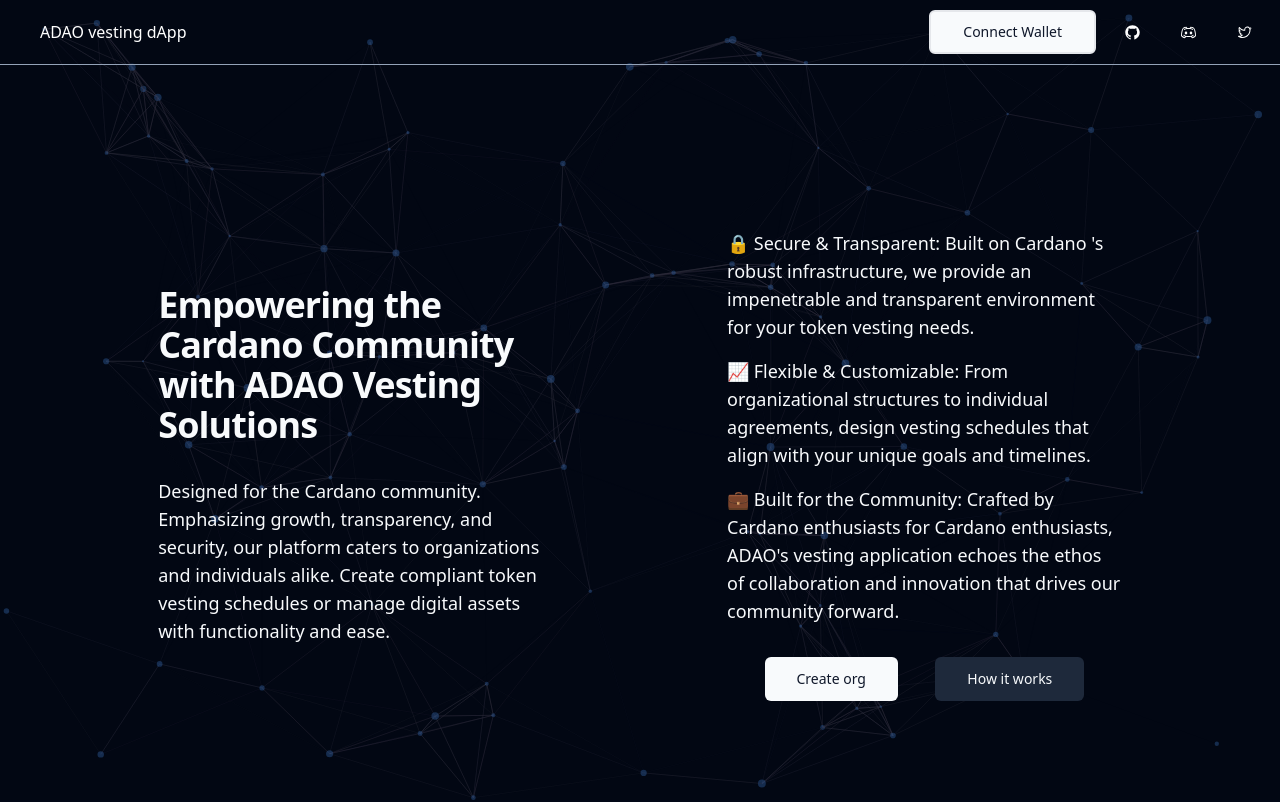
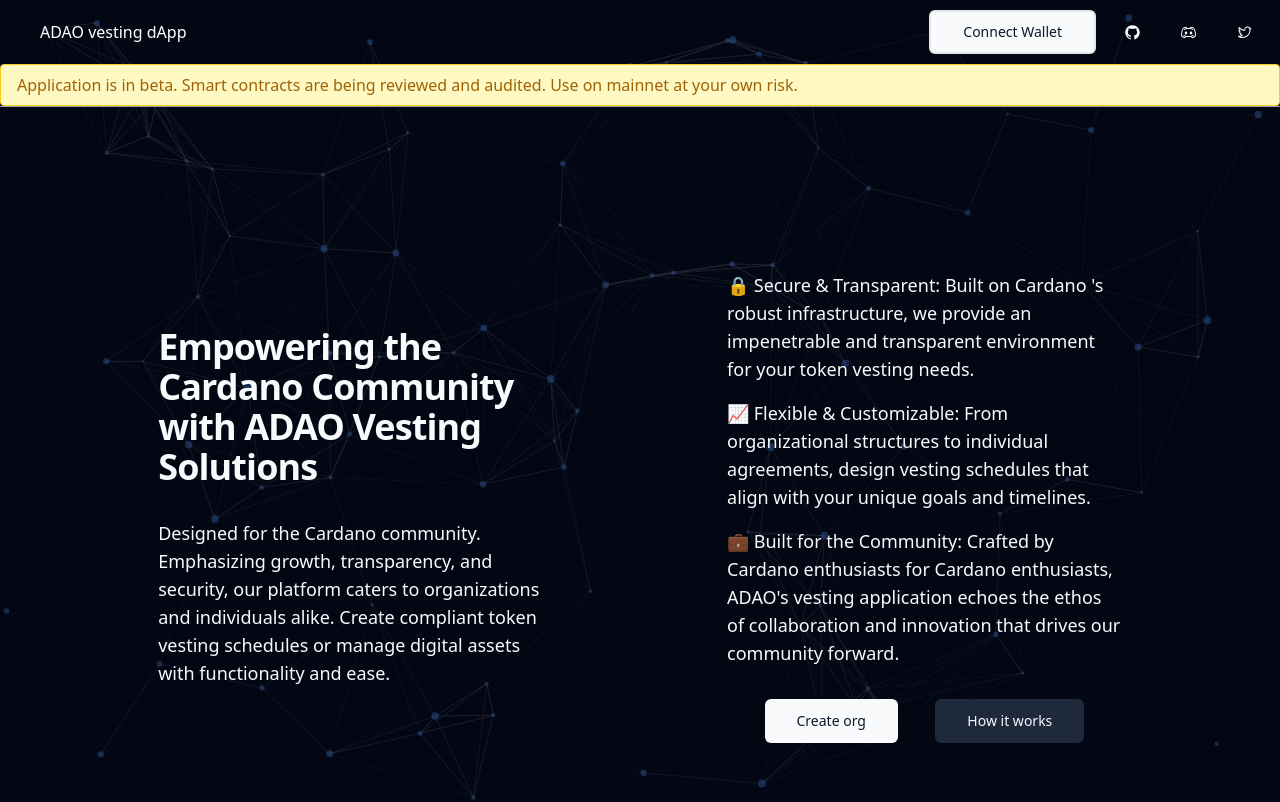
Before and after one commit to ADAOcommunity/cardano-vesting-dApp, a Next.js app in the folder frontend/: page / in a window 1280 px wide. Shown: the top 802 px of the page. Built offline with nearby package versions, Linux system fonts and the light colour scheme.

Commit message:
add warning

```diff
--- a/frontend/pages/index.tsx
+++ b/frontend/pages/index.tsx
@@ -27,6 +27,10 @@
             <Link href='https://discord.gg/BGuhdBXQFU'><Button variant={'ghost'} size='icon'><DiscordLogoIcon /></Button></Link>
             <Link href='https://discord.gg/BGuhdBXQFU'><Button variant={'ghost'} size='icon'><TwitterLogoIcon /></Button></Link>
           </div>
+        </div>
+        <div className="bg-yellow-100 border border-yellow-400 text-yellow-700 px-4 py-2 rounded relative" role="alert">
+          <span className="block sm:inline">Application is in beta. Smart contracts are being reviewed and audited. </span>
+          <span className="block sm:inline">Use on mainnet at your own risk.</span>
         </div>
       </div>
       <HeroBackground />
```
